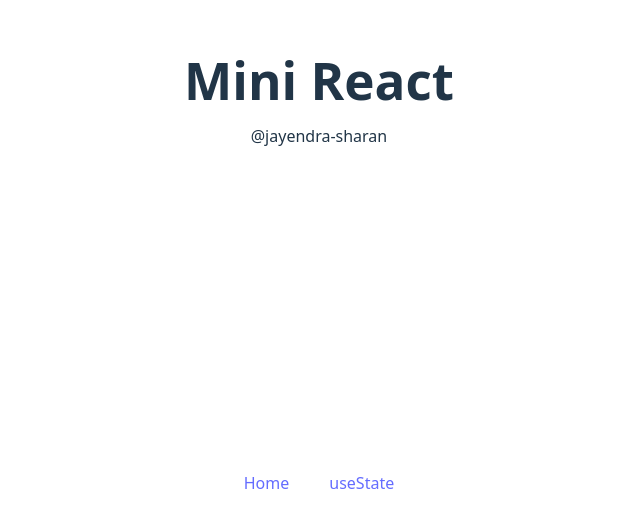
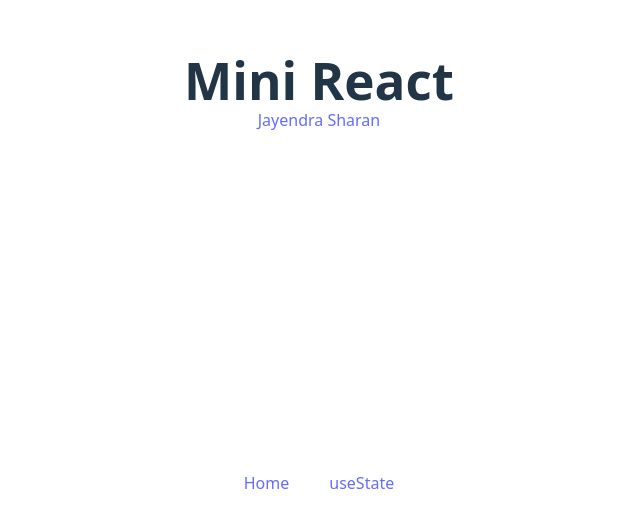
Before and after one commit to jayendra-sharan/mini-react, a website built with Vite: page index.html in a window 1280 px wide. Shown: the part 273-800 px from the top of the page, without its empty margins (321-961 px from the left). Built offline with nearby package versions, Linux system fonts and the light colour scheme.

Commit message:
add author website

```diff
--- a/index.html
+++ b/index.html
@@ -16,6 +16,10 @@
         flex-direction: column;
         justify-content: center;
         align-items: center;
+      }
+      #author-name {
+        display: block;
+        margin-bottom: 2rem;
       }
       footer {
         display: flex;
--- a/src/title.ts
+++ b/src/title.ts
@@ -1,26 +1,30 @@
-const basePath = 'https://raw.githubusercontent.com/jayendra-sharan/mini-react/refs/heads/main/src/__fileName__.ts';
+const basePath =
+  "https://raw.githubusercontent.com/jayendra-sharan/mini-react/refs/heads/main/src/__fileName__.ts";
 
-export function getTitle(title: string, fileName: string = '') {
-  const h1 = document.createElement('h1');
+export function getTitle(title: string, fileName: string = "") {
+  const h1 = document.createElement("h1");
   h1.innerText = title;
 
-  const author = document.createElement('p');
-  author.innerText = '@jayendra-sharan';
+  const author = document.createElement("a");
+  author.id = "author-name";
+  author.href = "https://jayendra.xyz";
+  author.innerText = "Jayendra Sharan";
+  author.target = "_blank";
 
-  const div = document.createElement('div');
+  const div = document.createElement("div");
   div.appendChild(h1);
   div.appendChild(author);
 
   if (fileName) {
-    const filePath = basePath.replace('__fileName__', fileName);
+    const filePath = basePath.replace("__fileName__", fileName);
 
-    const link = document.createElement('a');
+    const link = document.createElement("a");
     link.href = filePath;
-    link.target = '_blank';
-    link.innerText = 'Click here to view code';
+    link.target = "_blank";
+    link.innerText = "Click here to view code";
 
-    div.style.paddingBottom = '20px';
-    div.style.borderBottom = '1px solid #333';
+    div.style.paddingBottom = "20px";
+    div.style.borderBottom = "1px solid #333";
 
     div.appendChild(link);
   }
```
